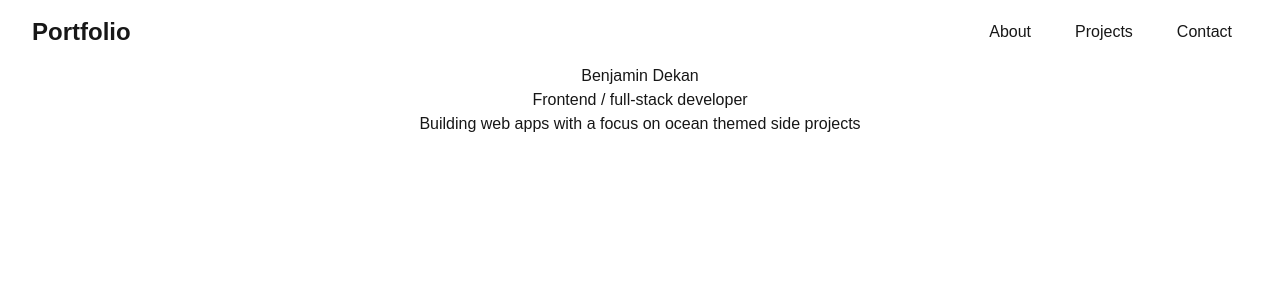
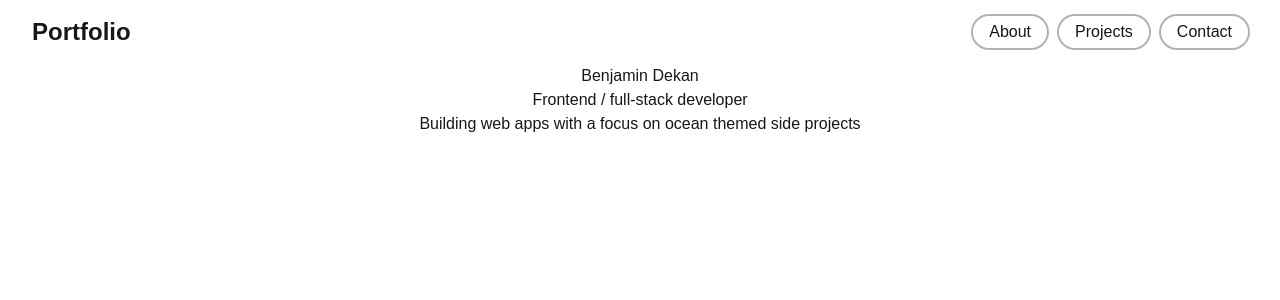
Before and after one commit to Benjamin-Dekan/portfolio, a Next.js app: page / in a window 1280 px wide. Shown: the top 300 px of the page. Built offline with nearby package versions, Linux system fonts and the light colour scheme.

Commit message:
style: update buttons to dark outline for light theme

```diff
--- a/app/components/ui/Button.tsx
+++ b/app/components/ui/Button.tsx
@@ -7,7 +7,7 @@ interface ButtonProps {
 export const Button = ({ redirectLink, textInput }: ButtonProps) => {
   return (
     <Link
-      className="px-4 py-1 rounded-full ring-1 ring-white/30 "
+      className="px-4 py-1 rounded-full ring-2 ring-black/30 "
       href={`${redirectLink}`}
     >{`${textInput}`}</Link>
   );
```
